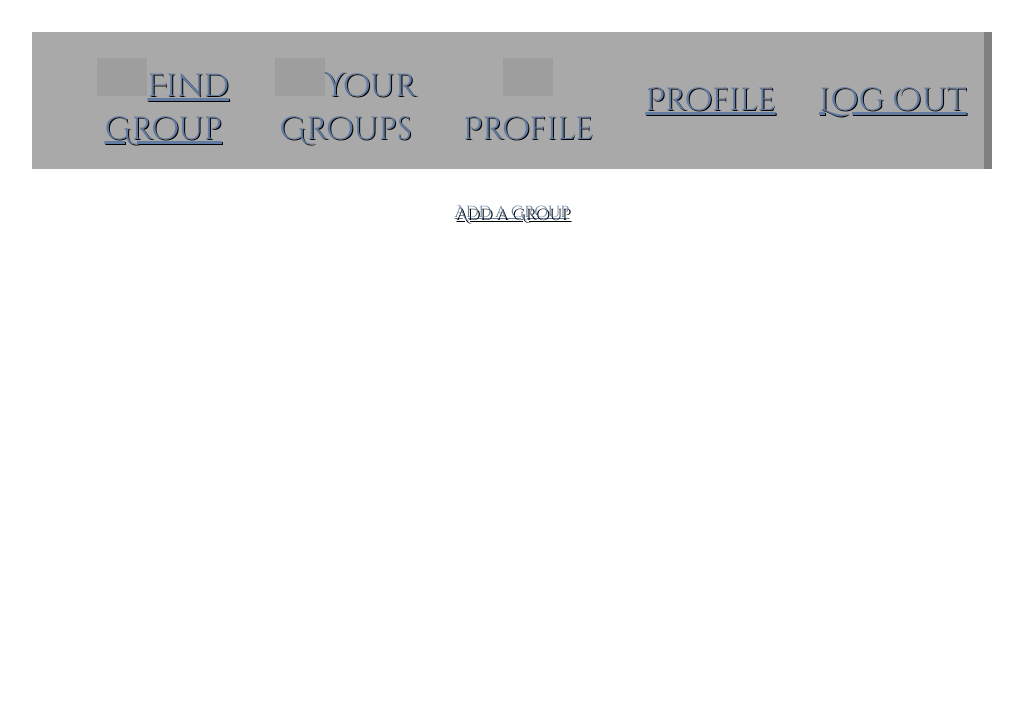
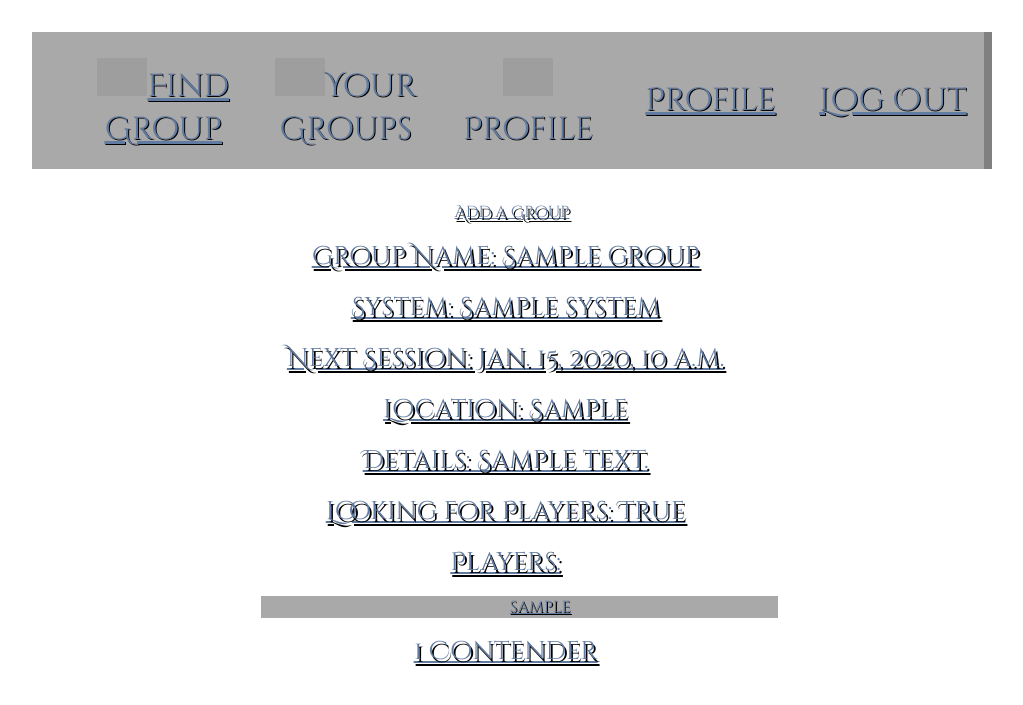
Before and after one commit to wesleystedman/tavern, a Django app: page /groups/ in a window 1280 px wide. Shown: the top 705 px of the page, without its empty margins (128-1151 px from the left). Run offline with Django 3.2, Linux system fonts and the light colour scheme; a user stored in the database is signed in; tables that the repository leaves empty hold one stand-in row (values such as "Sample post"); grey boxes are pictures that could not be loaded.

Commit message:
Implement group index page - Add group detail URL and stubbed view function for index item links - Add data-only display of group details - Small tweaks to lfg template, to bring it in line with group index

```diff
--- a/main_app/templates/groups/index.html
+++ b/main_app/templates/groups/index.html
@@ -1,5 +1,29 @@
 {% extends "base.html" %}
 
 {% block content %}
-     <a href="/groups/create">Add a Group</a>
+<a href="{% url 'groups_create' %}">Add a Group</a>
+
+{% for group in groups %}
+<a href="{% url 'groups_detail' group.id %}">
+    <div>
+        <p>Group Name: {{ group.group_name }}</p>
+        <p>System: {{ group.system }}</p>
+        <p>Next Session: {{ group.date }}</p>
+        <p>Location: {{ group.location }}</p>
+        <p>Details: {{ group.details|linebreaksbr }}</p>
+        <p>Looking for Players: {{ group.looking }}</p>
+        <p>Players:</p>
+        <ul>
+            {% for player in group.players.all %}
+            <li>{{ player }}</li>
+            {% endfor %}
+        </ul>
+        <p>
+            {{ group.contenders.all|length }}
+            Contender{% if not group.contenders.all|length_is:"1" %}s{% endif %}
+        </p>
+    </div>
+</a>
+{% endfor %}
+
 {% endblock %}
--- a/main_app/templates/groups/lfg.html
+++ b/main_app/templates/groups/lfg.html
@@ -12,7 +12,8 @@ yes/no buttons
 <p>Group Name: {{ group.group_name }}</p>
 <p>System: {{ group.system }}</p>
 <p>Next Session: {{ group.date }}</p>
-<p>Details: {{ group.details }}</p>
+<p>Location: {{ group.location }}</p>
+<p>Details: {{ group.details|linebreaksbr }}</p>
 
 <a href="" class="btn">No</a>
 <form action="{% url 'add_contender' %}" method="post">
--- a/main_app/urls.py
+++ b/main_app/urls.py
@@ -4,6 +4,7 @@ from . import views
 urlpatterns = [
     path('',views.landing, name="landing"),
     path('groups/', views.groups_index, name="groups_index"),
+    path('groups/<int:group_id>/', views.groups_detail, name='groups_detail'),
     path('groups/create/', views.GroupCreate.as_view(), name='groups_create'),
     path('accounts/signup/', views.signup, name='signup'),
     path('lfg/', views.lfg, name='lfg'),
--- a/main_app/views.py
+++ b/main_app/views.py
@@ -15,8 +15,12 @@ def landing(request):
 
 @login_required
 def groups_index(request):
-    return render(request, 'groups/index.html', {'groups': None})
+    groups = Group.objects.filter(players=request.user.profile).order_by('date')
+    return render(request, 'groups/index.html', {'groups': groups})
 
+@login_required
+def groups_detail(request, group_id):
+    return redirect('groups_index') # TODO
 
 @login_required
 def lfg(request):
```
